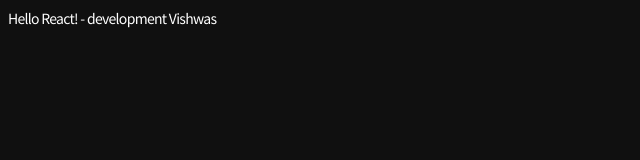
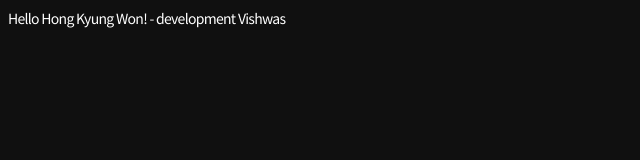
Before and after one commit to kwhong95/portfolio, a React app: page / in a window 1280 px wide. Shown: the top 160 px of the page, without its empty margins (0-640 px from the left). Built offline with nearby package versions, Linux system fonts and the light colour scheme.

Commit message:
[SET]How to prevent commitment to the storage in case of app build sheeting and formatting errors

```diff
--- a/src/App.tsx
+++ b/src/App.tsx
@@ -1,7 +1,9 @@
 export const App = () => {
+  const name = 'Hong Kyung Won'
+
   return (
     <div>
-      Hello React! - {process.env.NODE_ENV} {process.env.name}
+      Hello {name}! - {process.env.NODE_ENV} {process.env.name}
     </div>
   )
 }
```
Also changed, not shown: package.json (+15 -0 lines), 1 other file (tests, documents, lock files or other folders).
